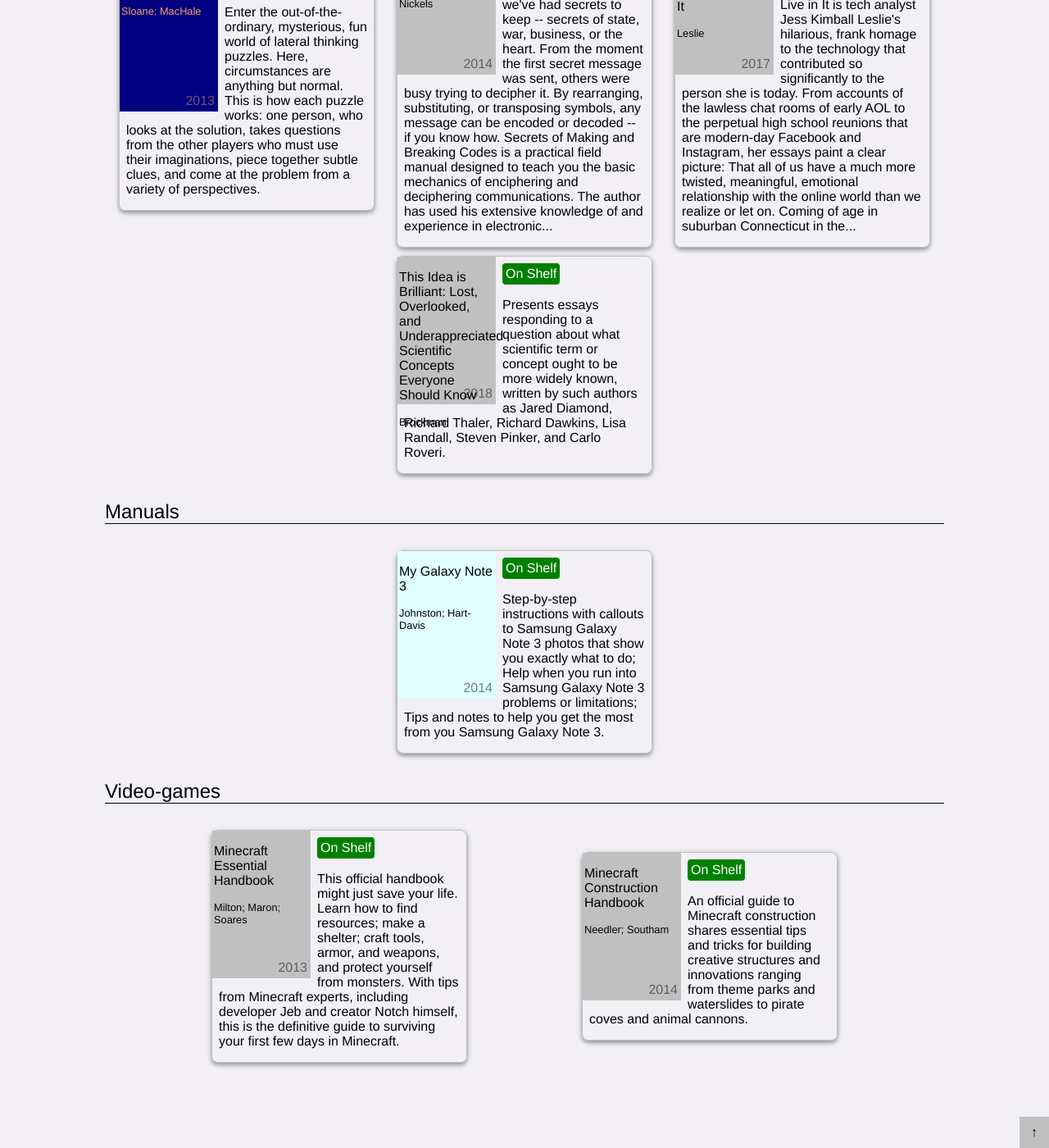
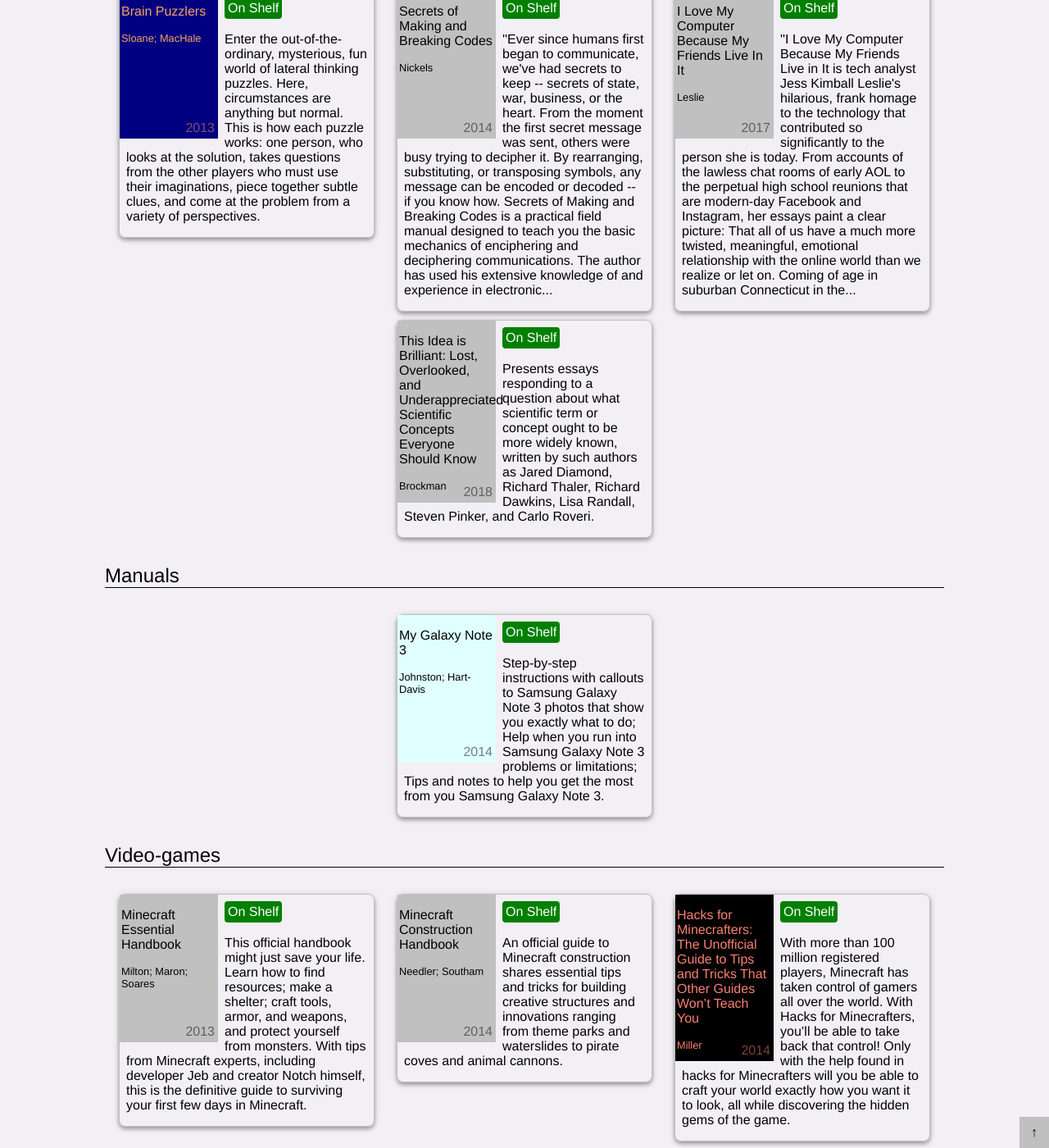
Before and after one commit to reneeverly/reneeverly.github.io, a Jekyll site: the page built from tiny-apps/opac/genre-tiles.html, in a window 1280 px wide and 1400 px high, scrolled down 17060 px. Shown: the whole window at 82% size. Built offline with Jekyll 4.4.1, drawn with Linux system fonts in a browser that asks for light colours; some of the changed text lies outside the part shown.

Commit message:
OPAC: layout change and one added book

```diff
--- a/_data/bookshelf.csv
+++ b/_data/bookshelf.csv
@@ -98,3 +98,4 @@
 Minecraft Essential Handbook,Milton; Maron; Soares,Scholastic,2013,978-0-545-68314-2,793,,,1044,nonfiction,Video-games,,,,,
 Minecraft Construction Handbook,Needler; Southam,Scholastic,2014,978-0-545-77610-3,793,,,1050,nonfiction,Video-games,,,,,
 "The Motorola MC 68000 Microprocessor Family: Assembly Language, Interface Design, and System Design [2nd Edition]",Harman; Hein,Prentice Hall,1996,0-13-158742-0,4,,,1062,nonfiction,engineering,,"This important revision was written to introduce both students and the practicing computer professional to the characteristics of the Motorola 68000 family of processors.  It has been widely applauded as a text that is practical, easy to read, and designed to educate students regarding concepts as well as applied theory.  In addition, this book will prove helpful as a reference in which topics are organized according to function and importance for the design of programs, interfaces, or systems.",Book Back Cover,white,black
+Hacks for Minecrafters: The Unofficial Guide to Tips and Tricks That Other Guides Won’t Teach You,Miller,Hollan Publishing,2014,9781632204400,,,,1063,nonfiction,Video-games,,"With more than 100 million registered players, Minecraft has taken control of gamers all over the world.  With Hacks for Minecrafters, you’ll be able to take back that control!  Only with the help found in hacks for Minecrafters will you be able to craft your world exactly how you want it to look, all while discovering the hidden gems of the game.",Book Back Cover,black,salmon
--- a/tiny-apps/opac/genre-tiles.html
+++ b/tiny-apps/opac/genre-tiles.html
@@ -3,10 +3,10 @@
 title: Online Public Access Catalog - Genre Tiles
 ---
 <style>
-.tile-holder { margin: 0px; padding: 0px; display: flex; flex-wrap: wrap; justify-content: space-evenly; align-items: center; flex-direction: row; align-content: space-between; gap: 10px; }
+.tile-holder { margin: 0px; padding: 0px; display: flex; flex-wrap: wrap; justify-content: space-evenly; align-items: flex-start; flex-direction: row; align-content: space-between; gap: 10px; }
 .tile { border: 1px solid silver; border-radius: 0.5em; display: inline-block; width: 310px; flex-grow: 0; flex-basis: 310px; flex-shrink: 0; box-shadow: 0px 4px 5px rgba(0,0,0,.14),0px 1px 10px rgba(0,0,0,.12),0px 2px 4px rgba(0,0,0,.2); }
 .tile .covdesc_holder { /*display: table-row;*/ }
-.tile .cover { width: 120px; height: 180px; background: silver; color: black; display: table-cell; position: relative; float: left; margin-right: 0.5em; padding: 0px 2px; box-sizing: border-box; }
+.tile .cover { width: 120px; min-height: 180px; background: silver; color: black; display: table-cell; position: relative; float: left; margin-right: 0.5em; padding: 0px 2px; box-sizing: border-box; }
 .tile .cover .author { font-size: 0.8em; }
 .tile .desc { /*display: table-cell;*/ padding: 0em 0.5em; padding-top: 0.5em; }
 
```
